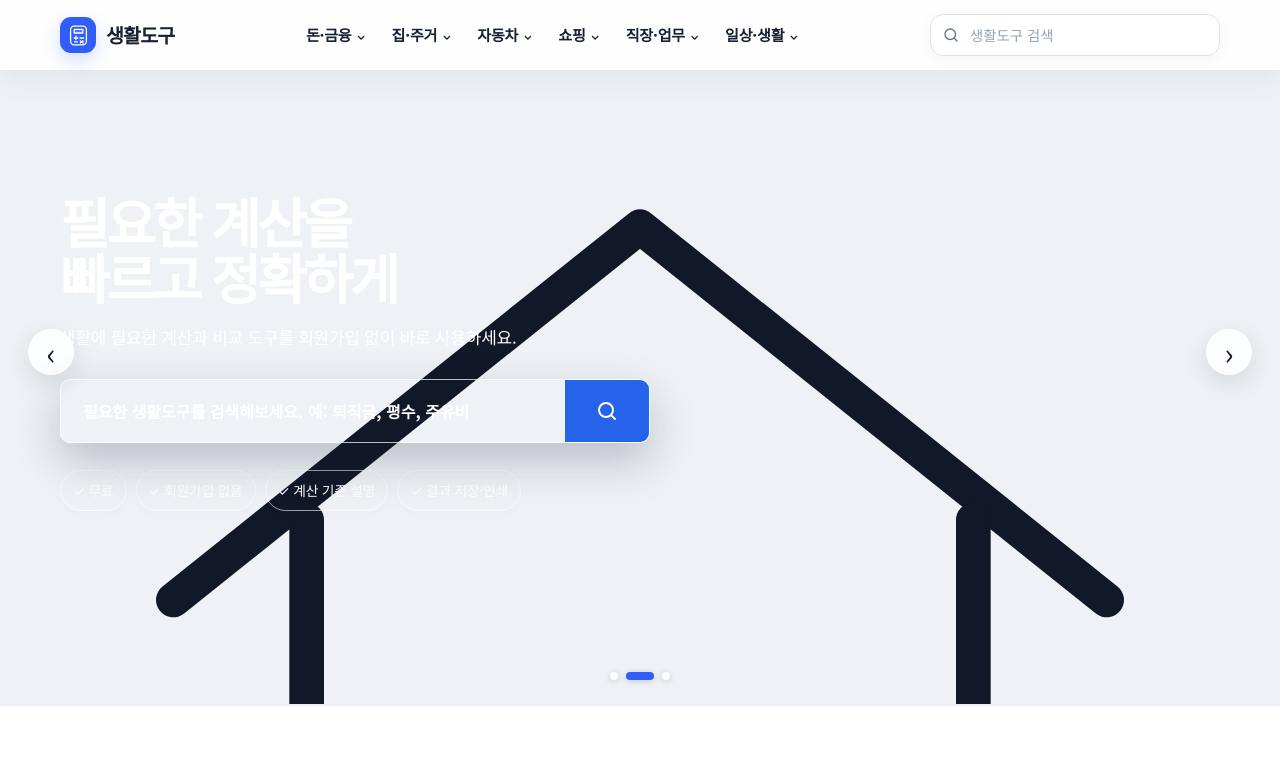
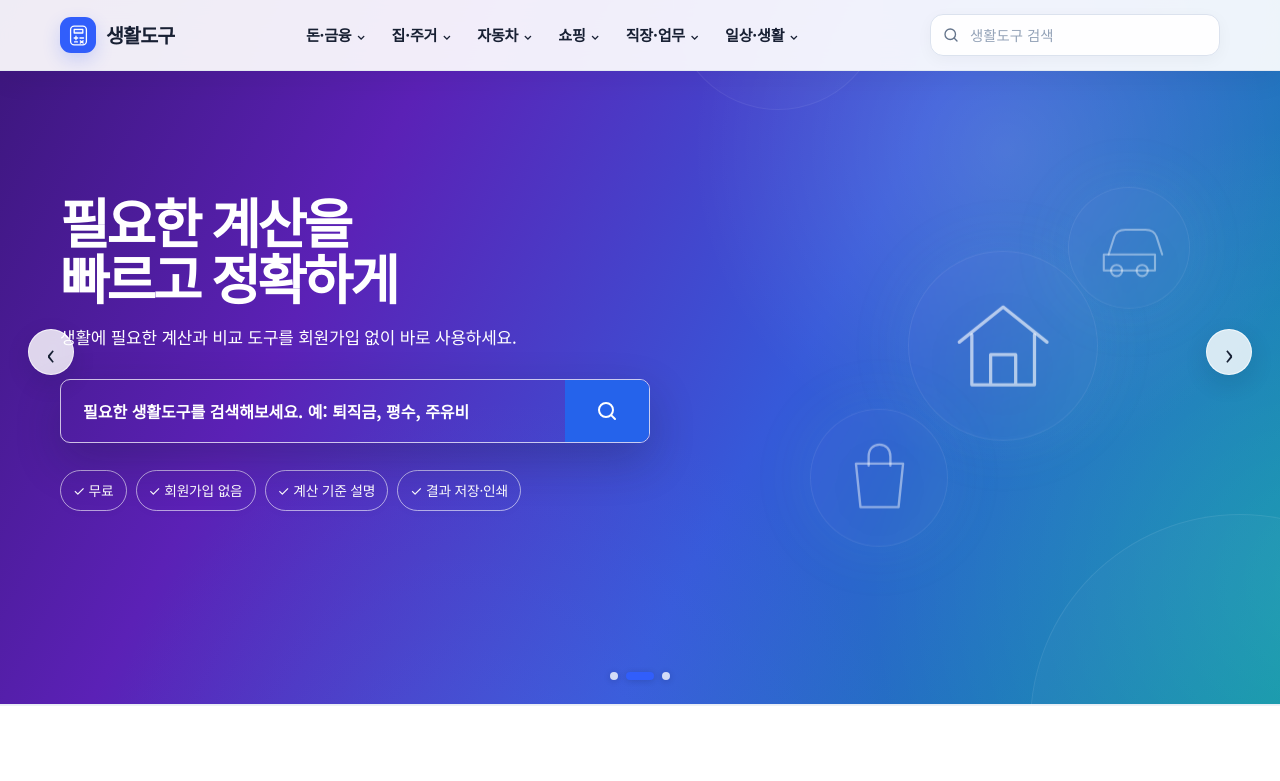
Before and after one commit to license-book/life-tools, a Next.js app: page / in a window 1280 px wide. Shown: the top 781 px of the page. Built offline with nearby package versions, Linux system fonts and the light colour scheme.

Commit message:
Wire gradient hero global classes

```diff
--- a/components/HeroSlider.tsx
+++ b/components/HeroSlider.tsx
@@ -5,9 +5,9 @@ import ToolSearch from "@/components/search/ToolSearch";
 import styles from "@/app/page.module.css";
 
 const slides = [
-  { tone:"finance", icons:["calc","percent","wallet"] },
-  { tone:"living", icons:["home","car","bag"] },
-  { tone:"daily", icons:["calendar","clock","check"] },
+  { tone:"Finance", icons:["calc","percent","wallet"] },
+  { tone:"Living", icons:["home","car","bag"] },
+  { tone:"Daily", icons:["calendar","clock","check"] },
 ] as const;
 
 type IconName = typeof slides[number]["icons"][number];
@@ -41,8 +41,8 @@ export default function HeroSlider() {
     </div></div></div>
 
     <div className={styles.heroMedia} style={{position:"relative",zIndex:1}}><div className={styles.heroTrack} style={{transform:`translateX(-${active*100}%)`}}>
-      {slides.map((slide,index)=><div className={`${styles.heroSlide} ${styles[`heroTone${slide.tone[0].toUpperCase()}${slide.tone.slice(1)}`]}`} key={slide.tone}>
-        <div className={styles.heroGlow}/><div className={styles.heroIconCluster}>{slide.icons.map((icon,i)=><div className={`${styles.heroLineIcon} ${styles[`heroLineIcon${i+1}`]}`} key={icon}><LineIcon name={icon}/></div>)}</div><span className={styles.heroOrbOne}/><span className={styles.heroOrbTwo}/>
+      {slides.map((slide)=><div className={`${styles.heroSlide} heroTone${slide.tone}`} key={slide.tone}>
+        <div className="heroGlow"/><div className="heroIconCluster">{slide.icons.map((icon,i)=><div className={`heroLineIcon heroLineIcon${i+1}`} key={icon}><LineIcon name={icon}/></div>)}</div><span className="heroOrbOne"/><span className="heroOrbTwo"/>
       </div>)}
     </div>
     <button className={`${styles.sliderArrow} ${styles.sliderPrev}`} onClick={()=>move(-1)} aria-label="이전 배경">‹</button><button className={`${styles.sliderArrow} ${styles.sliderNext}`} onClick={()=>move(1)} aria-label="다음 배경">›</button>
```
